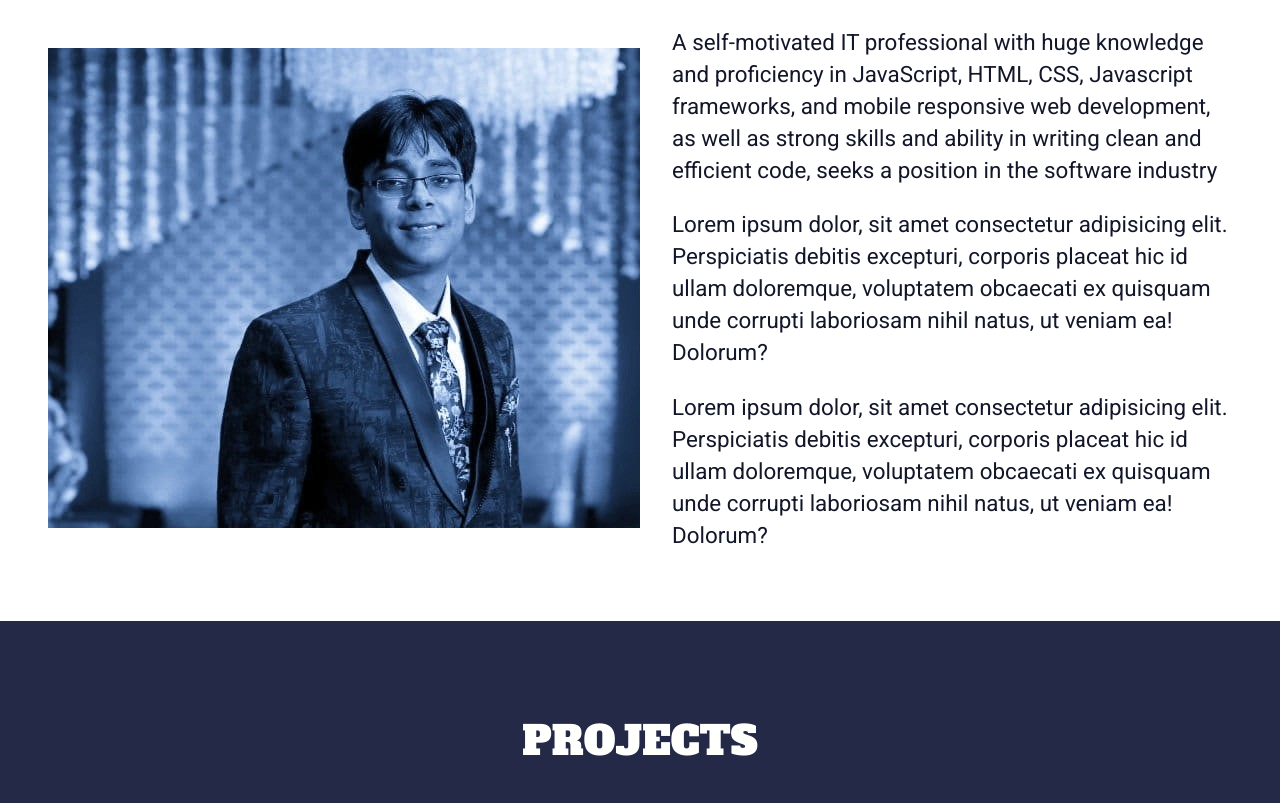
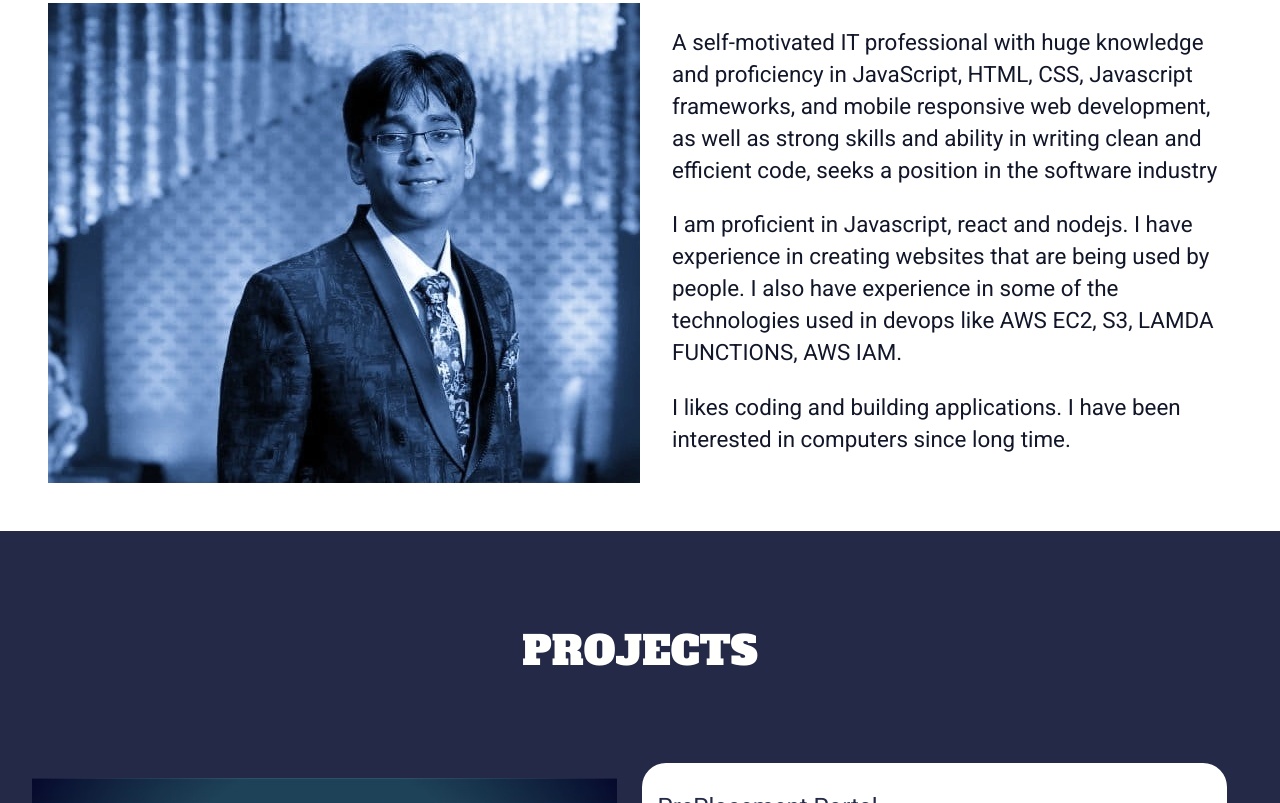
Before and after one commit to kapilgoel1/Portfolio, a plain HTML site: page index.html in a window 1280 px wide. Shown: the part 1079-1882 px from the top of the page. Drawn offline with Linux system fonts and the light colour scheme; files whose address does not match are found by name.

Commit message:
Update index.html

```diff
--- a/index.html
+++ b/index.html
@@ -59,12 +59,10 @@
             the software industry
           </p>
           <p>
-           Lorem ipsum dolor, sit amet consectetur adipisicing elit. Perspiciatis debitis excepturi, corporis placeat hic id ullam doloremque, voluptatem obcaecati ex quisquam unde corrupti laboriosam nihil natus, ut veniam ea! Dolorum?
-          </p>
+I am proficient in Javascript, react and nodejs. I have experience in creating websites that are being used by people. I also have experience
+in some of the technologies used in devops like AWS EC2, S3, LAMDA FUNCTIONS, AWS IAM.          </p>
           <p>
-            Lorem ipsum dolor, sit amet consectetur adipisicing elit. Perspiciatis debitis excepturi, corporis placeat hic id ullam doloremque, voluptatem obcaecati ex quisquam unde corrupti laboriosam nihil natus, ut veniam ea! Dolorum?
-           </p>
-        </div>
+I likes coding and building applications. I have been interested in computers since long time.
       </div>
     </section>
     <section class="projects" id="projects">
```
